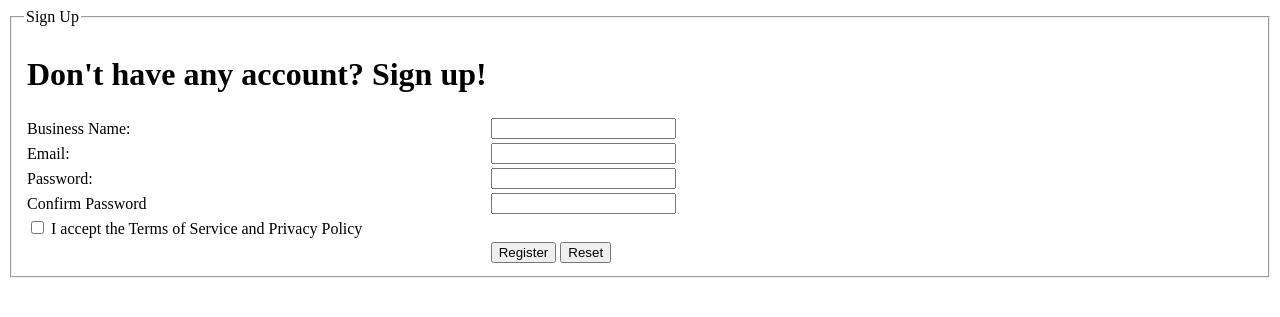
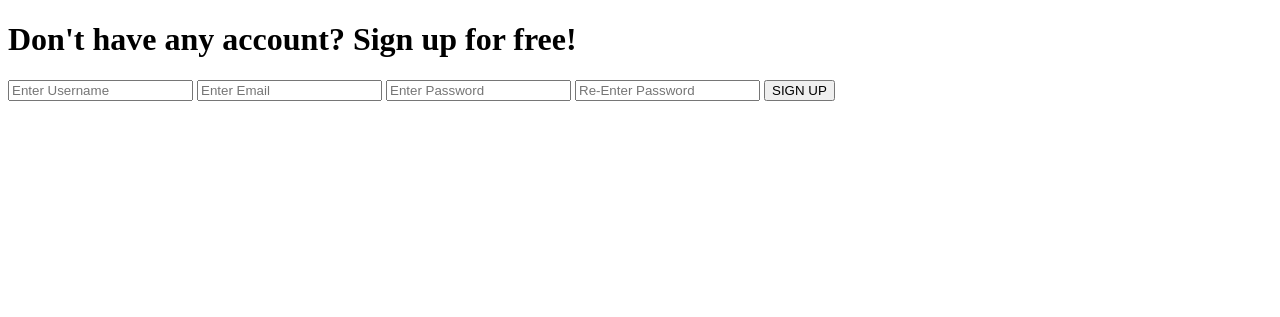
Before and after one commit to NabilRaiyan/Nike-Shoe-Store, a PHP site: page /registration.php in a window 1280 px wide. Shown: the top 317 px of the page. Run offline with PHP 8.4, Linux system fonts and the light colour scheme.

Commit message:
Creating sign up form

```diff
--- a/customer/controller/process.php
+++ b/customer/controller/process.php
@@ -1,19 +1,19 @@
 <?php
 
 // declaring variable
-$businessName=$email=$password=$confirmPassword=$haserror= '';
-$businessNameError=$emailError=$passwordError=$confirmPasswordError='';
+$name=$email=$password=$confirmPassword=$haserror= '';
+$nameError=$emailError=$passwordError=$confirmPasswordError='';
 include '../model/mydb.php';
 
 // if submit button has been clicked
 if (isset($_REQUEST["Submit"])){
 
     // name validation
-    if(strlen($_REQUEST["businessName"]) < 4){
-        $businessNameError = "Business Name Should be atleast 4 character long.";
+    if(strlen($_REQUEST["name"]) < 4){
+        $nameError = "Business Name Should be atleast 4 character long.";
         $haserror=1;
     }else{
-        $businessName = $_REQUEST["businessName"];
+        $name = $_REQUEST["name"];
     }
 
 
@@ -72,7 +72,7 @@ if (isset($_REQUEST["Submit"])){
     // opening connection
     $conobj = $mydb->OpenCon();
     // invoking function
-    $result = $mydb->addCustomer($conobj, "customerRegistration", $_REQUEST["businessName"], $_REQUEST["email"], $_REQUEST["password"],
+    $result = $mydb->addCustomer($conobj, "customerRegistration", $_REQUEST["name"], $_REQUEST["email"], $_REQUEST["password"],
     $_REQUEST["confirmPassword"]);
     if ($result === TRUE){
         echo "Successfully inserted the data";
--- a/customer/views/registration.php
+++ b/customer/views/registration.php
@@ -11,76 +11,17 @@
     <title>Registration</title>
 </head>
 <body>
-    <div>
+    <div class="sign-up-div">
         <form action="" method="POST">
-            <fieldset>
-                <legend>Sign Up</legend>
-                <table>
-                    <tr>
-                        <td>
-                            <h1>Don't have any account? Sign up!</h1>
-                        </td>
-                    </tr>
-                    <tr>
-                        <td>
-                            <label for="businessName">Business Name:</label>
-                        </td>
-                        <td>
-                            <input name="businessName" type="text" />
-                            <?php echo $businessName;?>
-                            <?php echo $businessNameError;?>
-
-                        </td>
-                    </tr>
+            <h1>Don't have any account? Sign up for free!</h1>
+            <input name="name" type="text" placeholder="Enter Username"/>
+            <input  name="email" type="text" placeholder="Enter Email"/>
+            <input name="password" type="text" placeholder="Enter Password"/>
+            <input name="confirmPassword" type="text" placeholder="Re-Enter Password"/>
 
 
-                    <tr>
-                        <td>
-                            <label for="email">Email:</label>
-                        </td>
-                        <td>
-                            <input name="email" type="email" />
-                            <?php echo $email;?>
-                            <?php echo $emailError;?>
-                        </td>
-                    </tr>
 
-                    <tr>
-                        <td>
-                            <label for="password">Password: </label>
-                        </td>
-                        <td>
-                            <input name="password" type="password" />
-                            <?php echo $password;?>
-                            <?php echo $passwordError;?>
-                        </td>
-                    </tr>
-                    <tr>
-                        <td>
-                            <label for="confirmPassword">Confirm Password</label>
-                        </td>
-                        <td>
-                            <input name="confirmPassword" type="password" />
-                        </td>
-                    </tr>
-
-
-                    <tr>
-                        <td>
-                            <input name="termsCondition" type="checkbox" />
-                            <label for="termsCondition">I accept the Terms of Service and Privacy Policy</label>
-                        </td>
-                    </tr>
-                    <tr>
-                        <td></td>
-                        <td>
-                            <button name="Submit" type="submit">Register</button>
-                            <button name="Reset" type="reset">Reset</button>
-
-                        </td>
-                    </tr>
-                </table>
-            </fieldset>
+            <button class="signupButton" type="submit" name="submit">SIGN UP</button>
         </form>
     </div>
 
```
